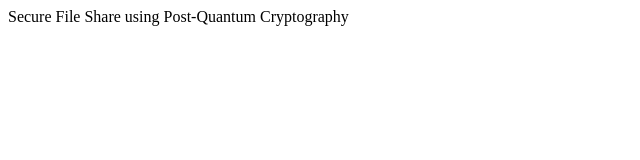
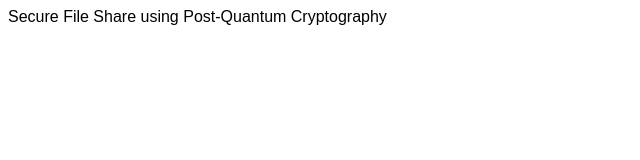
Before and after one commit to ns-krishnakodali/q-file-share, a Next.js app in the folder q-file-share-ui/: page / in a window 1280 px wide. Shown: the top 160 px of the page, without its empty margins (0-640 px from the left). Built offline with nearby package versions, Linux system fonts and the light colour scheme.

Commit message:
Update: Modify font family at the root level

```diff
--- a/q-file-share-ui/src/app/globals.css
+++ b/q-file-share-ui/src/app/globals.css
@@ -20,7 +20,7 @@ body {
 body {
   color: var(--font-color);
   background: var(--background);
-  /* font-family: Verdana, Geneva, Tahoma, sans-serif; */
+  font-family: Arial, Helvetica, sans-serif;
   -webkit-font-smoothing: antialiased;
   -moz-osx-font-smoothing: grayscale;
 }
```
Also changed, not shown: 1 other file (tests, documents, lock files or other folders).
